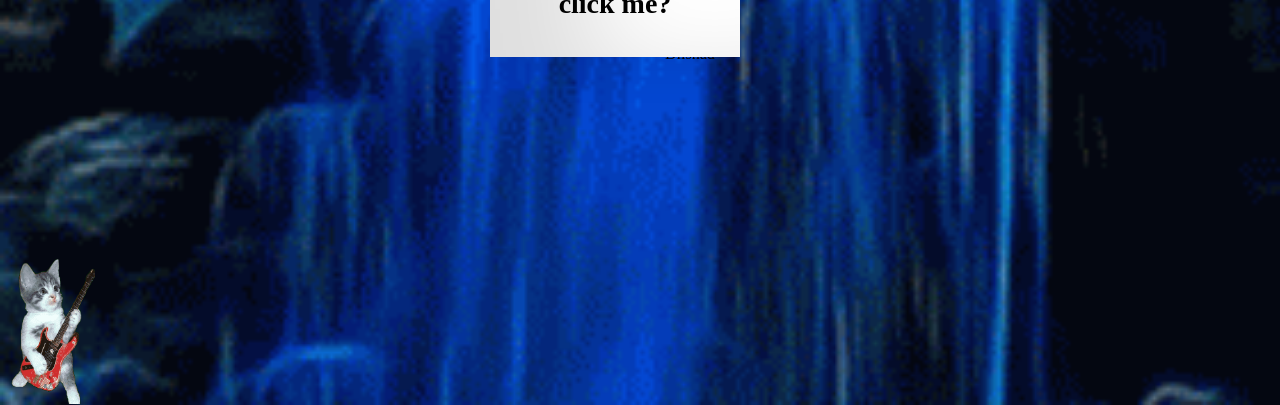
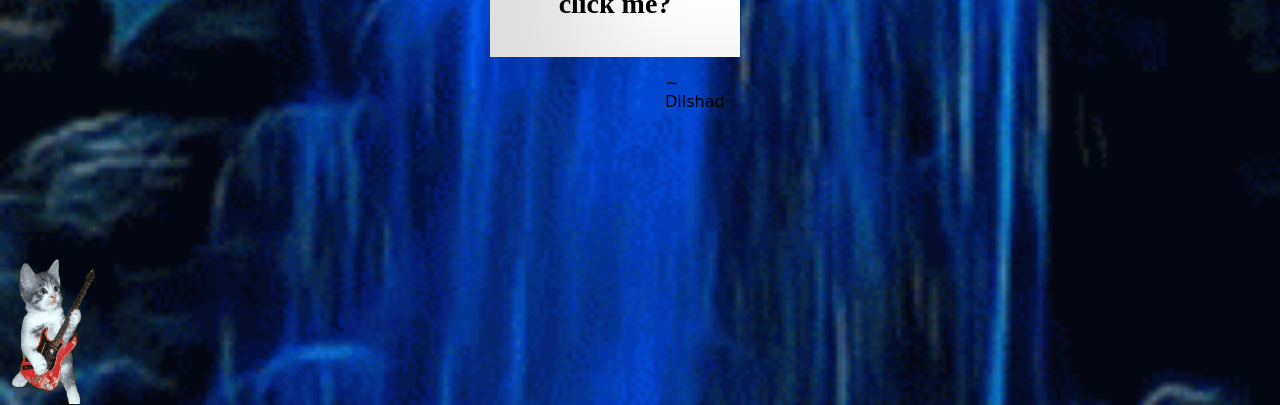
Before and after one commit to mohddilshad76/Special-For-You, a plain HTML site: page index.html in a window 1280 px wide. Shown: the part 395-800 px from the top of the page. Drawn offline with Linux system fonts and the light colour scheme.

Commit message:
Update style.css

```diff
--- a/style.css
+++ b/style.css
@@ -275,7 +275,7 @@ img {
 }
 
 p {
-    font-family: 'Brush Script MT', bold;
+    font-family: 'Brush Script MT', cursive;
     color: #000000;
 }
 
```
